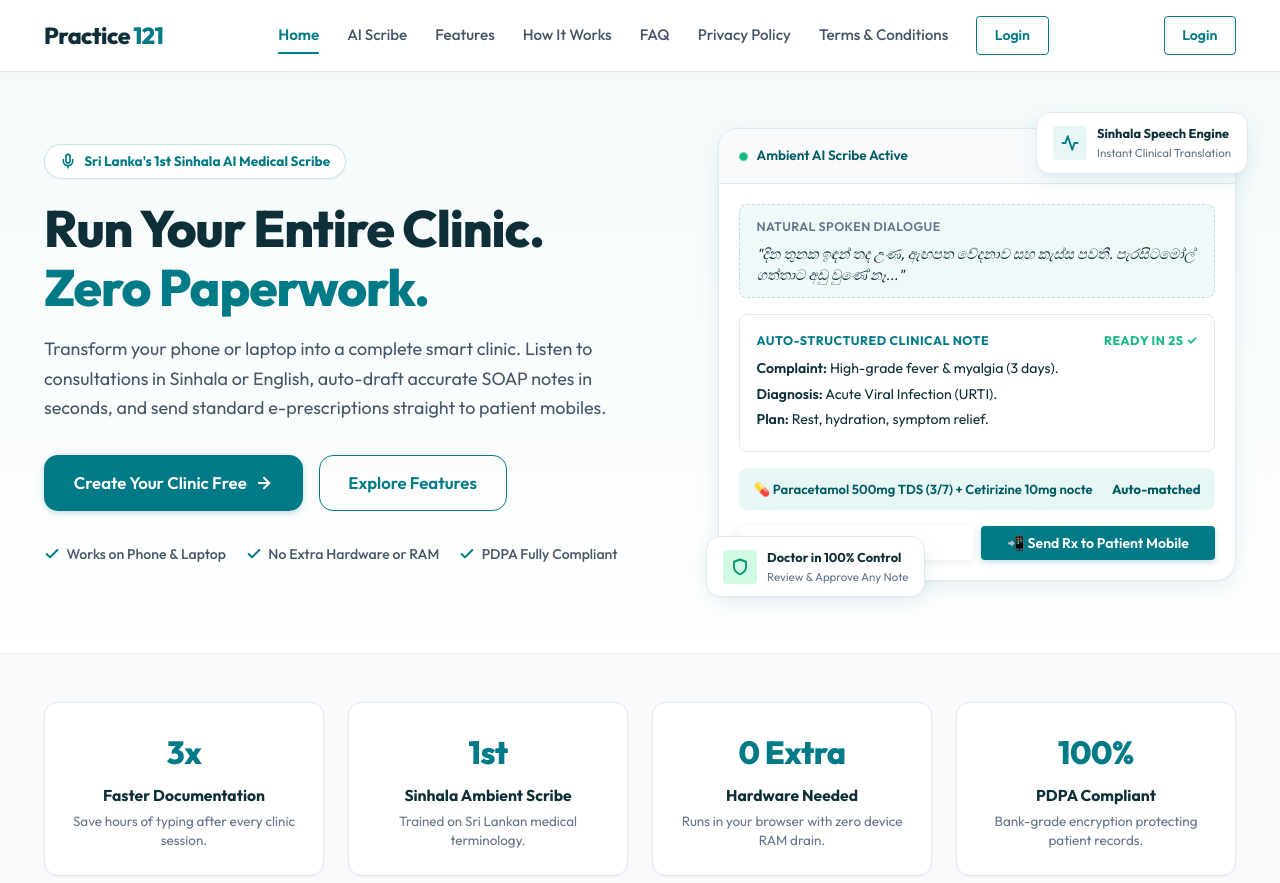
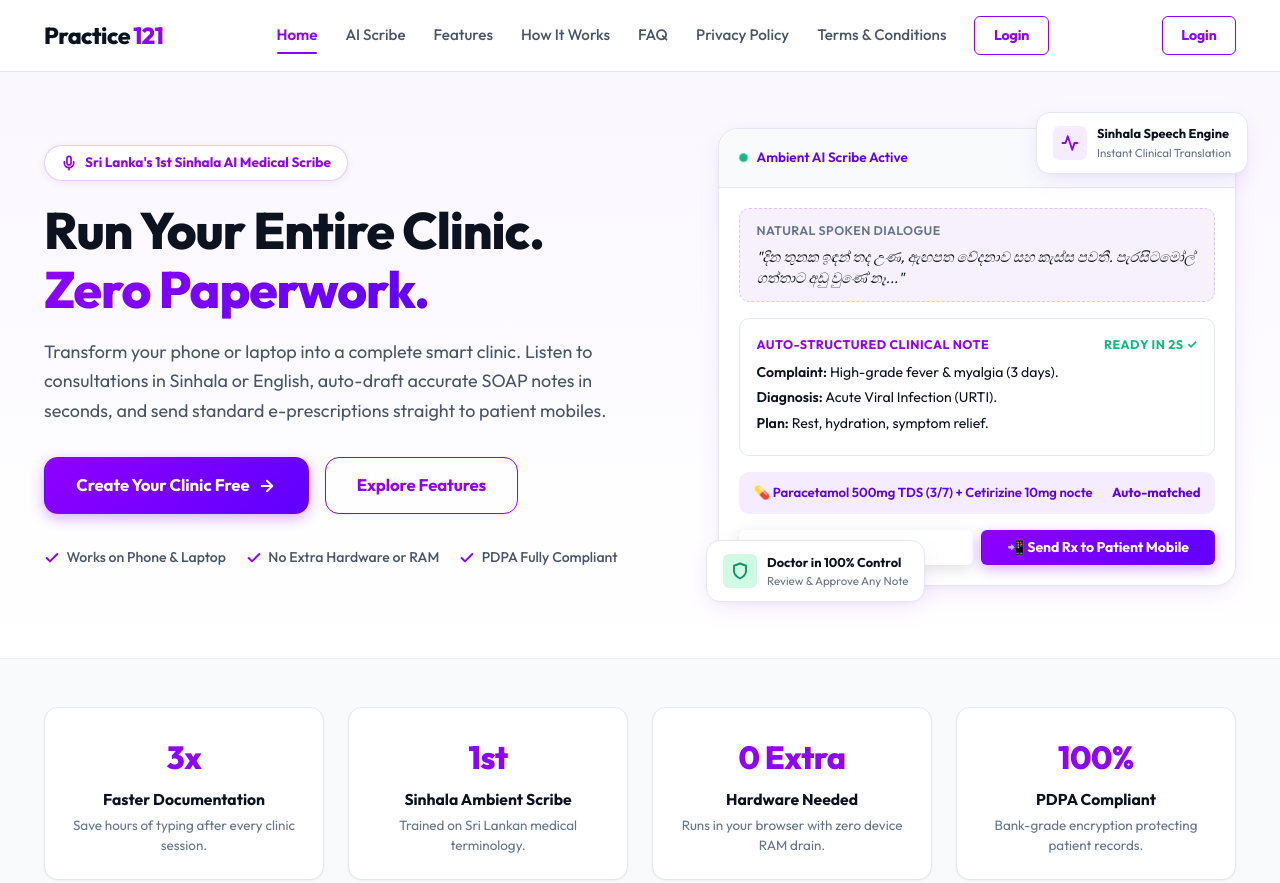
Before and after one commit to smarttransnet/practice121-main-static-web, a plain HTML site: page index.html in a window 1280 px wide. Shown: the top 883 px of the page. Drawn offline with Linux system fonts and the light colour scheme.

Commit message:
style: unify button colors and hover glow with Practice121 Login page theme

```diff
--- a/css/styles.css
+++ b/css/styles.css
@@ -1,6 +1,6 @@
 /* ============================================================
-   Practice 121 - Clean Medical Theme (HotDoc Inspired)
-   Primary: #007A87 (Teal), Surface: #FFFFFF, Accent: #E6F7F5
+   Practice 121 - Clean Medical Theme (Login Unified Palette)
+   Primary: #8F00FF (Clinical Violet), Dark: #5F00FF, Accent: #F5EDFF
    ============================================================ */
 
 /* ---- Google Fonts ---- */
@@ -8,37 +8,39 @@
 
 /* ---- Design Tokens ---- */
 :root {
-  --primary:        #007A87;
-  --primary-dark:   #005A64;
-  --primary-deep:   #08333A;
-  --primary-light:  #0891B2;
-  --primary-xlight: #E6F7F5;
-  --primary-bg:     #F4FAFA;
+  --primary:        #8F00FF;
+  --primary-dark:   #5F00FF;
+  --primary-deep:   #3B007A;
+  --primary-light:  #C180FF;
+  --primary-xlight: #F5EDFF;
+  --primary-bg:     #FAF7FF;
 
   --accent-amber:   #D97706;
   --accent-amber-bg:#FEF3C7;
   --accent-green:   #10B981;
   --accent-green-bg:#D1FAE5;
+  --accent-blue:    #3B82F6;
+  --accent-blue-bg: #EFF6FF;
 
-  --text-primary:   #0F2F38;
+  --text-primary:   #0B1220;
   --text-secondary: #475569;
   --text-muted:     #64748B;
 
   --surface:        #FFFFFF;
   --surface-alt:    #F8FAFC;
-  --surface-subtle: #F0F9FA;
+  --surface-subtle: #F6F1FD;
   --border:         #E2E8F0;
   --border-subtle:  #EDF2F7;
   --border-strong:  #CBD5E1;
-  --border-teal:    rgba(0, 122, 135, 0.2);
+  --border-primary: rgba(143, 0, 255, 0.2);
 
   --shadow-xs:   0 1px 2px rgba(0, 0, 0, 0.04);
   --shadow-sm:   0 2px 6px rgba(0, 0, 0, 0.05);
-  --shadow-md:   0 8px 24px -2px rgba(0, 122, 135, 0.1), 0 2px 6px -1px rgba(0, 0, 0, 0.04);
-  --shadow-lg:   0 16px 36px -4px rgba(0, 122, 135, 0.15), 0 6px 12px -2px rgba(0, 0, 0, 0.05);
+  --shadow-md:   0 8px 24px -2px rgba(143, 0, 255, 0.09), 0 2px 6px -1px rgba(0, 0, 0, 0.04);
+  --shadow-lg:   0 16px 36px -4px rgba(143, 0, 255, 0.16), 0 6px 12px -2px rgba(0, 0, 0, 0.05);
 
-  --radius-xs:   4px;
-  --radius-sm:   8px;
+  --radius-xs:   6px;
+  --radius-sm:   10px;
   --radius-md:   14px;
   --radius-lg:   20px;
   --radius-xl:   26px;
@@ -46,7 +48,7 @@
 
   --header-h:    72px;
   --max-w:       1240px;
-  --transition:  all 0.26s cubic-bezier(0.16, 1, 0.3, 1);
+  --transition:  all 0.24s cubic-bezier(0.16, 1, 0.3, 1);
 }
 
 /* ---- Reset ---- */
@@ -85,63 +87,82 @@
 a { color: var(--primary); text-decoration: none; transition: var(--transition); }
 a:hover { color: var(--primary-dark); }
 
-/* ---- Buttons ---- */
+/* ============================================================
+   Buttons (Unified with Login Page: #8F00FF to #5F00FF Gradient & Glow)
+   ============================================================ */
 .btn {
   display: inline-flex;
   align-items: center;
   justify-content: center;
-  gap: 0.5rem;
-  padding: 0.68rem 1.4rem;
+  gap: 0.55rem;
+  padding: 0.72rem 1.5rem;
   border-radius: var(--radius-sm);
   font-family: 'Outfit', sans-serif;
-  font-size: 0.95rem;
-  font-weight: 600;
+  font-size: 0.96rem;
+  font-weight: 700;
   cursor: pointer;
-  transition: var(--transition);
+  transition: all 0.22s cubic-bezier(0.4, 0, 0.2, 1);
   border: 1.5px solid transparent;
   white-space: nowrap;
   text-decoration: none;
+  letter-spacing: -0.1px;
 }
 
+/* Primary Button (Matches Login Contained Button) */
 .btn-primary {
-  background: var(--primary);
-  color: #fff;
-  box-shadow: 0 2px 6px rgba(0, 122, 135, 0.25);
+  background: linear-gradient(135deg, #8F00FF 0%, #5F00FF 100%);
+  color: #FFFFFF;
+  box-shadow: 0 4px 14px rgba(143, 0, 255, 0.32);
+  border-color: transparent;
 }
 .btn-primary:hover {
-  background: var(--primary-dark);
-  color: #fff;
-  box-shadow: 0 6px 16px rgba(0, 122, 135, 0.35);
+  background: linear-gradient(135deg, #7E00E0 0%, #4D00D0 100%);
+  color: #FFFFFF;
+  box-shadow: 0 8px 22px rgba(143, 0, 255, 0.45);
   transform: translateY(-2px);
 }
+.btn-primary:active {
+  transform: translateY(0);
+  box-shadow: 0 2px 8px rgba(143, 0, 255, 0.3);
+}
 
+/* Outline Button (Matches Header / Secondary Action) */
 .btn-outline {
   background: transparent;
   color: var(--primary);
-  border-color: var(--primary);
+  border: 1.5px solid var(--primary);
+  box-shadow: 0 1px 3px rgba(143, 0, 255, 0.08);
 }
 .btn-outline:hover {
   background: var(--primary-xlight);
   color: var(--primary-dark);
   border-color: var(--primary-dark);
+  box-shadow: 0 4px 12px rgba(143, 0, 255, 0.18);
   transform: translateY(-1px);
 }
+.btn-outline:active {
+  transform: translateY(0);
+}
 
+/* Light / Inverted Button (For dark/gradient CTA banners) */
 .btn-light {
-  background: #fff;
+  background: #FFFFFF;
   color: var(--primary-dark);
-  border-color: #fff;
-  box-shadow: 0 2px 8px rgba(0, 0, 0, 0.08);
+  border: 1.5px solid rgba(255, 255, 255, 0.95);
+  box-shadow: 0 4px 16px rgba(0, 0, 0, 0.12);
 }
 .btn-light:hover {
   background: var(--primary-xlight);
-  color: var(--primary-dark);
+  color: var(--primary-deep);
   transform: translateY(-2px);
-  box-shadow: 0 6px 16px rgba(0, 0, 0, 0.12);
+  box-shadow: 0 8px 24px rgba(0, 0, 0, 0.18);
+}
+.btn-light:active {
+  transform: translateY(0);
 }
 
-.btn-sm { padding: 0.45rem 1.1rem; font-size: 0.88rem; border-radius: var(--radius-xs); }
-.btn-lg { padding: 0.85rem 1.8rem; font-size: 1.05rem; border-radius: var(--radius-md); }
+.btn-sm { padding: 0.48rem 1.15rem; font-size: 0.88rem; border-radius: var(--radius-xs); }
+.btn-lg { padding: 0.88rem 1.95rem; font-size: 1.05rem; border-radius: var(--radius-md); }
 
 /* ---- Header ---- */
 .site-header {
@@ -271,7 +292,7 @@
   display: inline-flex;
   align-items: center;
   gap: 0.35rem;
-  padding: 0.3rem 0.85rem;
+  padding: 0.35rem 0.95rem;
   background: var(--primary-xlight);
   color: var(--primary);
   border-radius: var(--radius-full);
@@ -280,10 +301,12 @@
   letter-spacing: 0.5px;
   text-transform: uppercase;
   margin-bottom: 0.85rem;
+  border: 1px solid var(--border-primary);
 }
 .section-tag.amber {
   background: var(--accent-amber-bg);
   color: var(--accent-amber);
+  border-color: rgba(217, 119, 6, 0.2);
 }
 .section-header h2 {
   font-size: clamp(1.85rem, 3.2vw, 2.6rem);
@@ -321,15 +344,15 @@
   display: inline-flex;
   align-items: center;
   gap: 0.5rem;
-  padding: 0.35rem 0.95rem;
+  padding: 0.38rem 1rem;
   background: #FFFFFF;
-  border: 1px solid var(--border-teal);
+  border: 1px solid var(--border-primary);
   color: var(--primary);
   border-radius: var(--radius-full);
   font-size: 0.85rem;
   font-weight: 700;
   margin-bottom: 1.25rem;
-  box-shadow: var(--shadow-xs);
+  box-shadow: 0 2px 8px rgba(143, 0, 255, 0.08);
 }
 
 .hero-title {
@@ -341,6 +364,9 @@
 }
 .accent-text {
   color: var(--primary);
+  background: linear-gradient(135deg, #8F00FF 0%, #5F00FF 100%);
+  -webkit-background-clip: text;
+  -webkit-text-fill-color: transparent;
 }
 
 .hero-subtitle {
@@ -392,7 +418,7 @@
 }
 .scribe-card:hover {
   box-shadow: var(--shadow-lg);
-  border-color: var(--border-teal);
+  border-color: var(--border-primary);
 }
 
 .scribe-card-header {
@@ -429,8 +455,9 @@
   color: var(--primary);
   font-size: 0.75rem;
   font-weight: 700;
-  padding: 0.2rem 0.6rem;
+  padding: 0.25rem 0.7rem;
   border-radius: var(--radius-full);
+  border: 1px solid var(--border-primary);
 }
 
 .scribe-card-body {
@@ -439,7 +466,7 @@
 
 .audio-bar-wrapper {
   background: var(--surface-subtle);
-  border: 1px dashed var(--border-teal);
+  border: 1px dashed var(--border-primary);
   border-radius: var(--radius-sm);
   padding: 0.75rem 1rem;
   margin-bottom: 1rem;
@@ -556,7 +583,7 @@
   color: var(--text-muted);
 }
 
-/* ---- Impact Metrics Bar (Cards with Modern Shadow & Hover Lift) ---- */
+/* ---- Impact Metrics Bar ---- */
 .metrics-section {
   padding: 3rem 0;
   background: var(--surface-alt);
@@ -581,7 +608,7 @@
 .metric-item:hover {
   transform: translateY(-5px);
   border-color: var(--primary);
-  box-shadow: 0 14px 28px -4px rgba(0, 122, 135, 0.14), 0 4px 8px -2px rgba(0, 0, 0, 0.04);
+  box-shadow: 0 14px 28px -4px rgba(143, 0, 255, 0.14), 0 4px 8px -2px rgba(0, 0, 0, 0.04);
 }
 .metric-num {
   font-size: 2rem;
@@ -661,7 +688,7 @@
 
 .spotlight-box {
   background: var(--surface-subtle);
-  border: 1px solid var(--border-teal);
+  border: 1px solid var(--border-primary);
   border-radius: var(--radius-xl);
   padding: 2.25rem;
   box-shadow: var(--shadow-sm);
@@ -679,7 +706,7 @@
 .spotlight-box-card:hover {
   transform: translateY(-3px);
   border-color: var(--primary);
-  box-shadow: 0 10px 22px -3px rgba(0, 122, 135, 0.12);
+  box-shadow: 0 10px 22px -3px rgba(143, 0, 255, 0.12);
 }
 .card-mini-title {
   font-size: 0.8rem;
@@ -690,7 +717,7 @@
   margin-bottom: 0.4rem;
 }
 
-/* ---- Core Features Grid (Industry-Standard Card Boxes with Shadows & Hover) ---- */
+/* ---- Core Features Grid ---- */
 .features-section {
   padding: 5.5rem 0;
   background: var(--surface-alt);
@@ -717,11 +744,10 @@
   overflow: hidden;
 }
 
-/* Industry Best Practice Hover Effect: Lift + Elevated Shadow + Border Glow + Icon Zoom */
 .feature-card:hover {
   transform: translateY(-6px);
   border-color: var(--primary);
-  box-shadow: 0 16px 32px -4px rgba(0, 122, 135, 0.15), 0 6px 12px -2px rgba(0, 0, 0, 0.04);
+  box-shadow: 0 16px 32px -4px rgba(143, 0, 255, 0.15), 0 6px 12px -2px rgba(0, 0, 0, 0.04);
 }
 
 .feature-icon-wrap {
@@ -740,7 +766,7 @@
   background: var(--primary);
   color: #fff;
   transform: scale(1.08);
-  box-shadow: 0 4px 12px rgba(0, 122, 135, 0.3);
+  box-shadow: 0 4px 14px rgba(143, 0, 255, 0.35);
 }
 
 .feature-card h3 {
@@ -757,7 +783,7 @@
   line-height: 1.6;
 }
 
-/* ---- How It Works (Step Cards with Hover Elevation) ---- */
+/* ---- How It Works ---- */
 .how-section {
   padding: 5.5rem 0;
   background: #FFFFFF;
@@ -782,7 +808,7 @@
 .step-card:hover {
   transform: translateY(-6px);
   border-color: var(--primary);
-  box-shadow: 0 16px 32px -4px rgba(0, 122, 135, 0.15), 0 6px 12px -2px rgba(0, 0, 0, 0.04);
+  box-shadow: 0 16px 32px -4px rgba(143, 0, 255, 0.15), 0 6px 12px -2px rgba(0, 0, 0, 0.04);
 }
 
 .step-number {
@@ -801,7 +827,7 @@
 }
 .step-card:hover .step-number {
   transform: scale(1.1);
-  box-shadow: 0 4px 14px rgba(0, 122, 135, 0.35);
+  box-shadow: 0 4px 14px rgba(143, 0, 255, 0.35);
 }
 .step-card h3 {
   font-size: 1.22rem;
@@ -822,7 +848,7 @@
 
 .security-card {
   background: #FFFFFF;
-  border: 1px solid var(--border-teal);
+  border: 1px solid var(--border-primary);
   border-radius: var(--radius-xl);
   padding: 3rem;
   box-shadow: var(--shadow-sm);
@@ -862,7 +888,7 @@
   background: #FFFFFF;
   border-color: var(--primary);
   transform: translateY(-3px);
-  box-shadow: 0 8px 18px -2px rgba(0, 122, 135, 0.12);
+  box-shadow: 0 8px 18px -2px rgba(143, 0, 255, 0.12);
 }
 .sec-badge-item h4 {
   font-size: 0.95rem;
@@ -902,7 +928,7 @@
   transition: var(--transition);
 }
 .faq-item:hover {
-  border-color: var(--border-teal);
+  border-color: var(--border-primary);
   box-shadow: var(--shadow-sm);
 }
 .faq-item[open] {
@@ -948,12 +974,12 @@
   background: #FFFFFF;
 }
 .cta-banner {
-  background: linear-gradient(135deg, var(--primary) 0%, var(--primary-dark) 100%);
+  background: linear-gradient(135deg, #8F00FF 0%, #5F00FF 100%);
   border-radius: var(--radius-xl);
   padding: 3.75rem 2.5rem;
   text-align: center;
   color: #fff;
-  box-shadow: var(--shadow-lg);
+  box-shadow: 0 16px 40px rgba(143, 0, 255, 0.3);
 }
 .cta-banner h2 {
   color: #fff;
@@ -965,11 +991,6 @@
   font-size: 1.08rem;
   max-width: 620px;
   margin: 0 auto 2rem;
-}
-.cta-banner .btn-light {
-  font-size: 1.05rem;
-  padding: 0.85rem 2rem;
-  font-weight: 700;
 }
 
 /* ---- Contact Section ---- */
@@ -1050,7 +1071,7 @@
   outline: none;
   border-color: var(--primary);
   background: #fff;
-  box-shadow: 0 0 0 3px rgba(0, 122, 135, 0.12);
+  box-shadow: 0 0 0 3px rgba(143, 0, 255, 0.15);
 }
 .form-group textarea { min-height: 120px; resize: vertical; }
 
--- a/index.html
+++ b/index.html
@@ -427,7 +427,7 @@
             <div class="security-badge-grid">
               <div class="sec-badge-item">
                 <h4>
-                  <svg width="18" height="18" viewBox="0 0 24 24" fill="none" stroke="#007A87" stroke-width="2.5" stroke-linecap="round" stroke-linejoin="round"><path d="M12 22s8-4 8-10V5l-8-3-8 3v7c0 6 8 10 8 10z"/></svg>
+                  <svg width="18" height="18" viewBox="0 0 24 24" fill="none" stroke="currentColor" stroke-width="2.5" stroke-linecap="round" stroke-linejoin="round"><path d="M12 22s8-4 8-10V5l-8-3-8 3v7c0 6 8 10 8 10z"/></svg>
                   AES-256 Encryption
                 </h4>
                 <p>All clinical notes, audio, and patient records are encrypted in transit and at rest.</p>
@@ -435,7 +435,7 @@
 
               <div class="sec-badge-item">
                 <h4>
-                  <svg width="18" height="18" viewBox="0 0 24 24" fill="none" stroke="#007A87" stroke-width="2.5" stroke-linecap="round" stroke-linejoin="round"><path d="M16 21v-2a4 4 0 0 0-4-4H6a4 4 0 0 0-4 4v2"/><circle cx="9" cy="7" r="4"/></svg>
+                  <svg width="18" height="18" viewBox="0 0 24 24" fill="none" stroke="currentColor" stroke-width="2.5" stroke-linecap="round" stroke-linejoin="round"><path d="M16 21v-2a4 4 0 0 0-4-4H6a4 4 0 0 0-4 4v2"/><circle cx="9" cy="7" r="4"/></svg>
                   Doctor Data Ownership
                 </h4>
                 <p>You retain 100% control and ownership over all your patient records and clinical data.</p>
```
